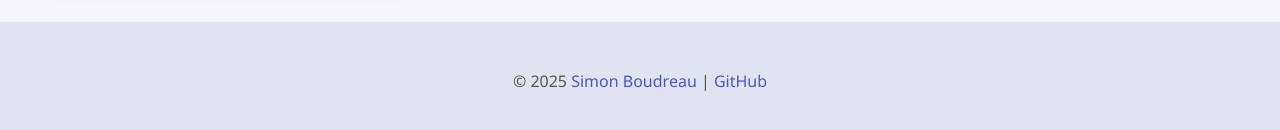
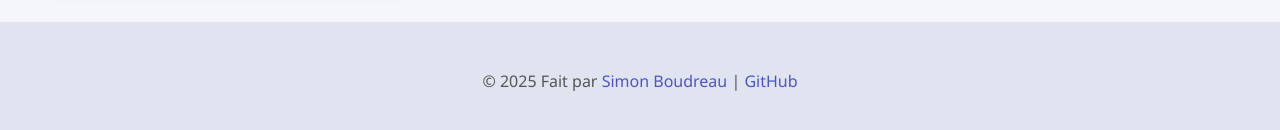
Before and after one commit to LeGhosdragon/MyPortfolio, a plain HTML site: page index.html in a window 1280 px wide. Shown: the part 1715-1845 px from the top of the page. Drawn offline with Linux system fonts and the light colour scheme.

Commit message:
Fait par

```diff
--- a/index.html
+++ b/index.html
@@ -75,7 +75,7 @@
     </div>
 
     <footer>
-        <p>&copy; 2025 <a href="mailto:simon.bou194@gmail.com">Simon Boudreau</a> | <a href="https://github.com/LeGhosdragon" target="_blank">GitHub</a></p>
+        <p>&copy; 2025 Fait par <a href="mailto:simon.bou194@gmail.com">Simon Boudreau</a> | <a href="https://github.com/LeGhosdragon" target="_blank">GitHub</a></p>
     </footer>
 </body>
 </html>
```
